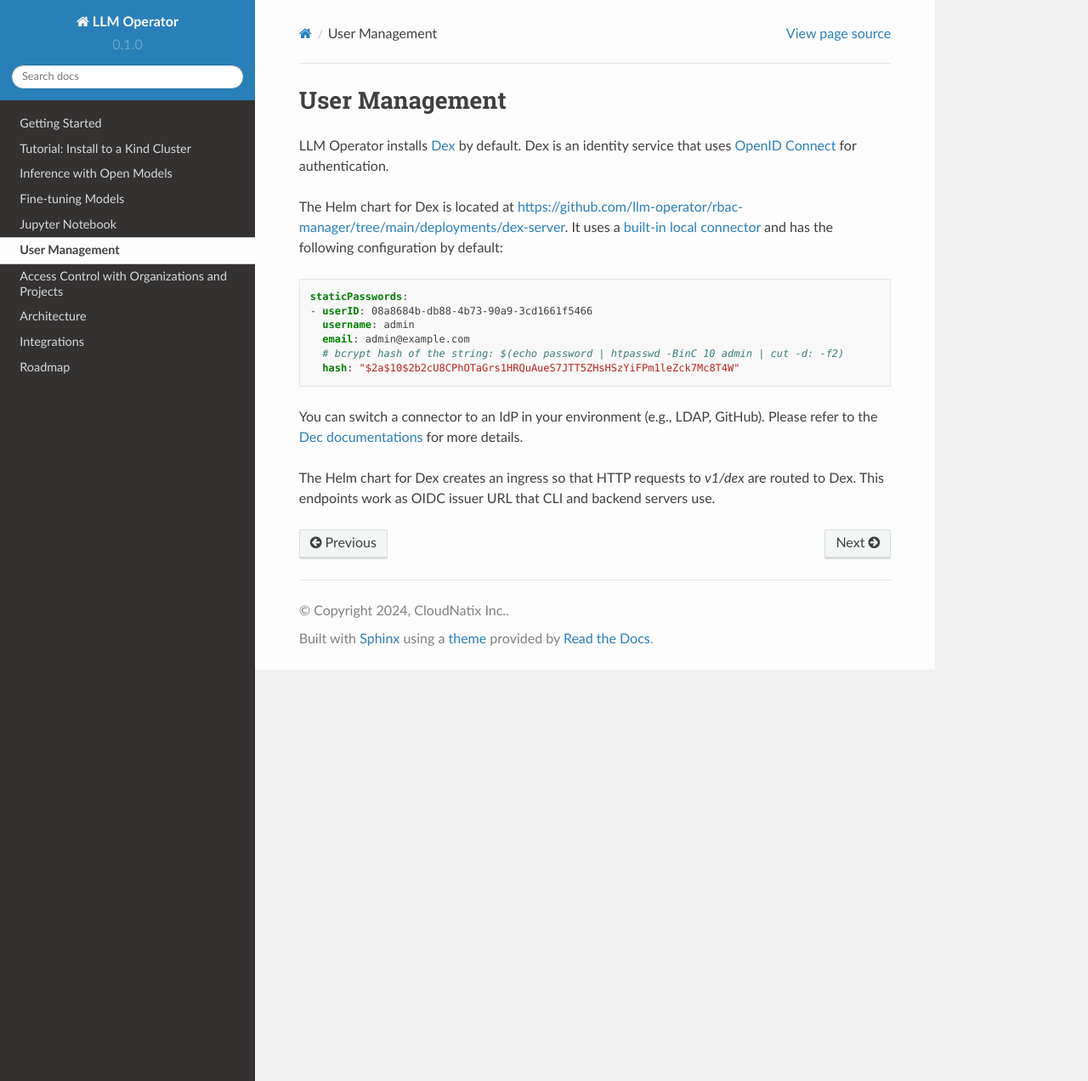
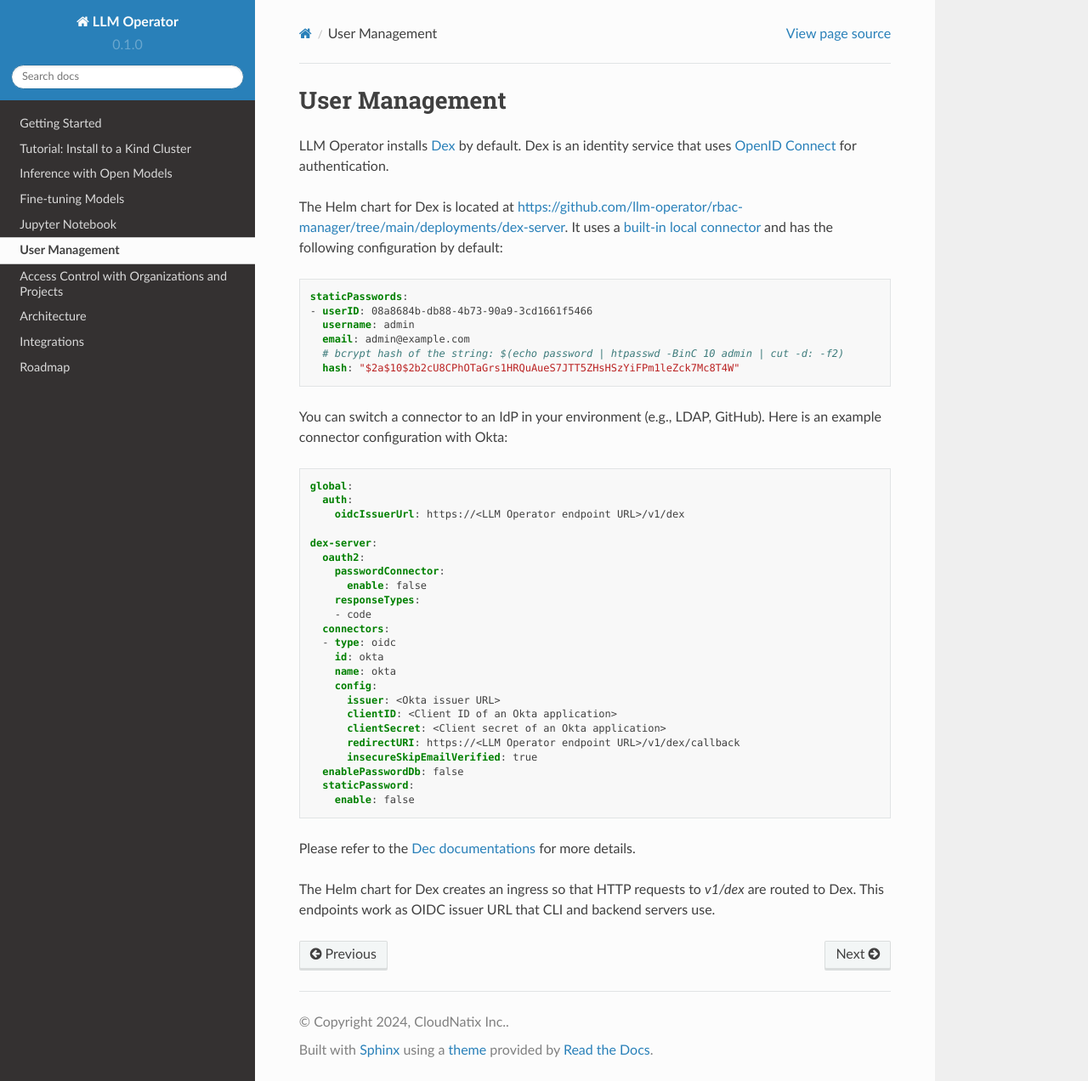
Before and after one commit to llm-operator/docs, a Sphinx documentation site: the page built from docs/source/user_management.rst, in a window 1280 px wide and 1272 px high. Shown: the whole window at 85% size. Built offline with Sphinx 7.4.7 and the Read the Docs theme 2.0.0, drawn with Linux system fonts in a browser that asks for light colours.

Commit message:
Add an example dex configuration with Okta (#60)

```diff
--- a/docs/source/user_management.rst
+++ b/docs/source/user_management.rst
@@ -17,8 +17,35 @@ uses a `built-in local connector <https://dexidp.io/docs/connectors/local/>`_ an
      # bcrypt hash of the string: $(echo password | htpasswd -BinC 10 admin | cut -d: -f2)
      hash: "$2a$10$2b2cU8CPhOTaGrs1HRQuAueS7JTT5ZHsHSzYiFPm1leZck7Mc8T4W"
 
-You can switch a connector to an IdP in your environment (e.g., LDAP, GitHub). Please refer to
-the `Dec documentations <https://dexidp.io/docs/connectors/>`_ for more details.
+You can switch a connector to an IdP in your environment (e.g., LDAP, GitHub). Here is an example connector configuration with Okta:
+
+.. code-block:: yaml
+
+   global:
+     auth:
+       oidcIssuerUrl: https://<LLM Operator endpoint URL>/v1/dex
+
+   dex-server:
+     oauth2:
+       passwordConnector:
+         enable: false
+       responseTypes:
+       - code
+     connectors:
+     - type: oidc
+       id: okta
+       name: okta
+       config:
+         issuer: <Okta issuer URL>
+         clientID: <Client ID of an Okta application>
+         clientSecret: <Client secret of an Okta application>
+         redirectURI: https://<LLM Operator endpoint URL>/v1/dex/callback
+         insecureSkipEmailVerified: true
+     enablePasswordDb: false
+     staticPassword:
+       enable: false
+
+Please refer to the `Dec documentations <https://dexidp.io/docs/connectors/>`_ for more details.
 
 The Helm chart for Dex creates an ingress so that HTTP requests to `v1/dex` are routed to Dex. This endpoints
 work as OIDC issuer URL that CLI and backend servers use.
```
